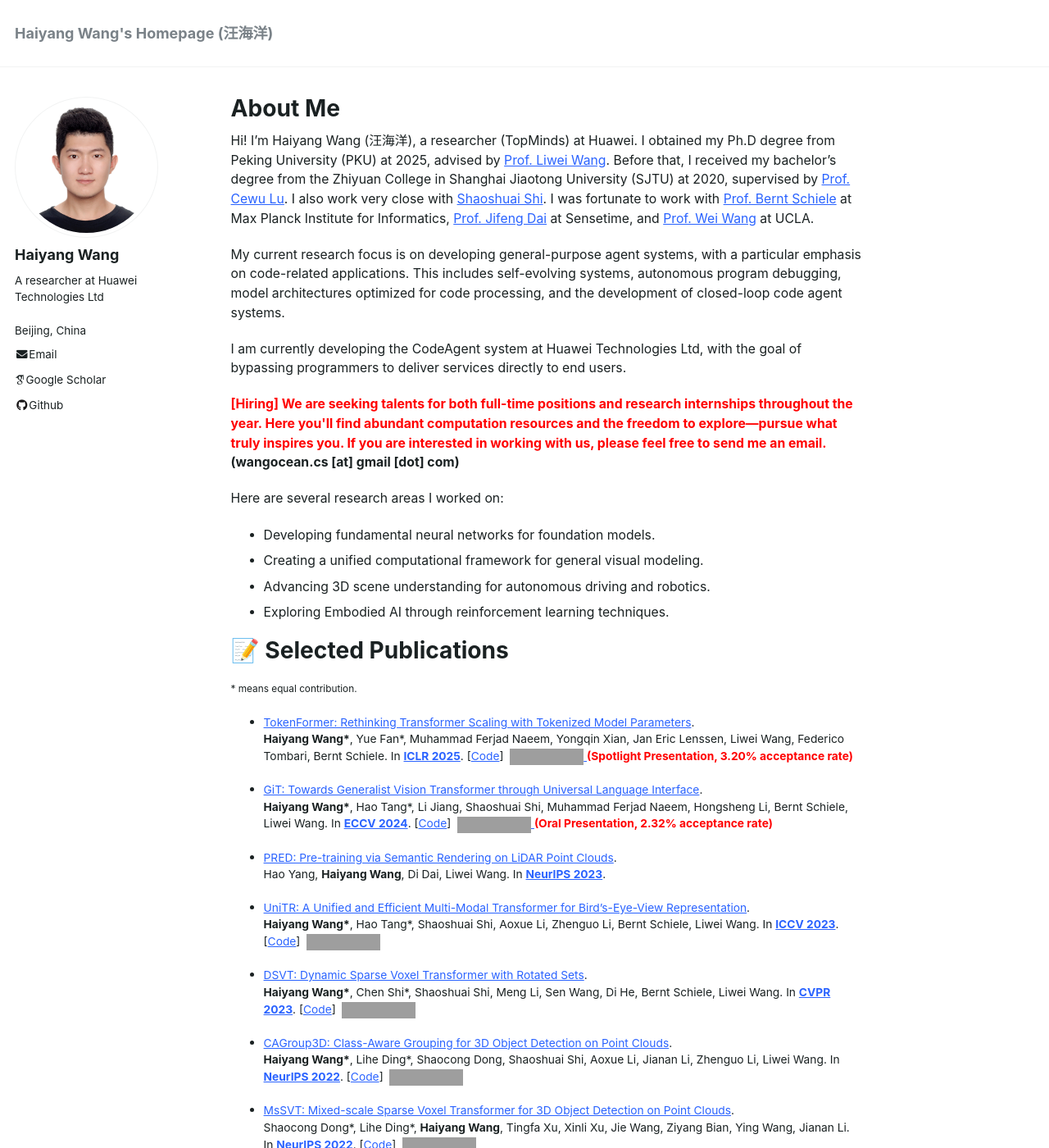
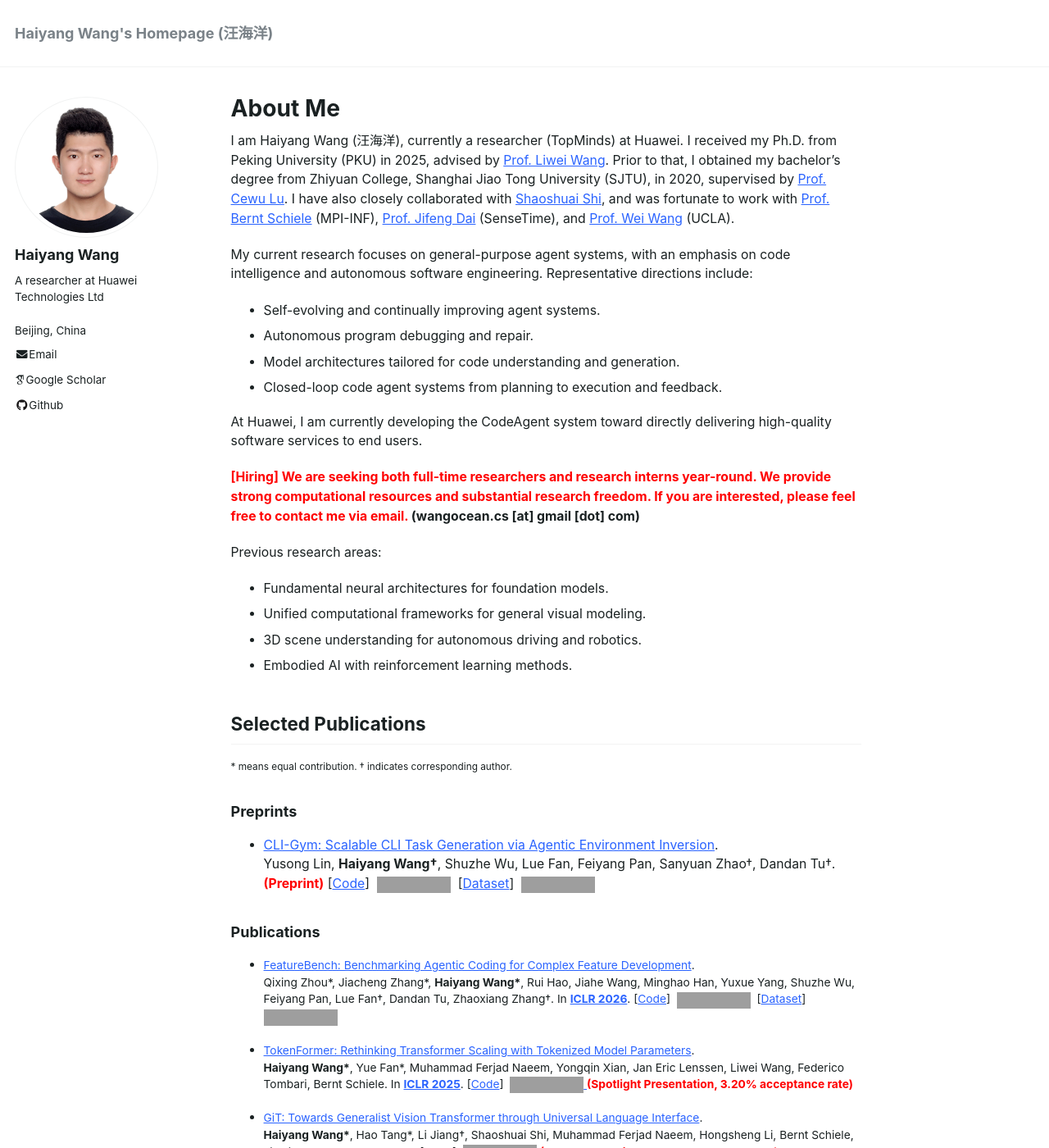
Before and after one commit to Haiyang-W/haiyang-w.github.io, a Jekyll site: the page built from _pages/about.md, in a window 1280 px wide and 1400 px high. Shown: the whole window at 82% size. Built offline with Jekyll 4.4.1, drawn with Linux system fonts in a browser that asks for light colours; some web fonts are replaced; comment, search, counter and statistics services are not loaded; some of the changed text lies outside the part shown; grey boxes are pictures that could not be loaded.

Commit message:
update FeatureBench and CLI-Gym

```diff
--- a/_pages/about.md
+++ b/_pages/about.md
@@ -8,47 +8,59 @@ redirect_from:
   - /about.html
 ---
 
-Hi! I'm Haiyang Wang (汪海洋), a researcher (TopMinds) at Huawei. I obtained my Ph.D degree from Peking University (PKU) at 2025, advised by [Prof. Liwei Wang](http://www.liweiwang-pku.com/). Before that, I received my bachelor’s degree from the Zhiyuan College in Shanghai Jiaotong University (SJTU) at 2020, supervised by [Prof. Cewu Lu](https://www.mvig.org/). I also work very close with [Shaoshuai Shi](https://shishaoshuai.com/). I was fortunate to work with [Prof. Bernt Schiele](https://scholar.google.com/citations?user=z76PBfYAAAAJ&hl=en) at Max Planck Institute for Informatics, [Prof. Jifeng Dai](https://scholar.google.com/citations?user=SH_-B_AAAAAJ&hl=en) at Sensetime, and [Prof. Wei Wang](https://scholar.google.de/citations?user=UedS9LQAAAAJ&hl=en) at UCLA.
+I am Haiyang Wang (汪海洋), currently a researcher (TopMinds) at Huawei. I received my Ph.D. from Peking University (PKU) in 2025, advised by [Prof. Liwei Wang](http://www.liweiwang-pku.com/). Prior to that, I obtained my bachelor's degree from Zhiyuan College, Shanghai Jiao Tong University (SJTU), in 2020, supervised by [Prof. Cewu Lu](https://www.mvig.org/). I have also closely collaborated with [Shaoshuai Shi](https://shishaoshuai.com/), and was fortunate to work with [Prof. Bernt Schiele](https://scholar.google.com/citations?user=z76PBfYAAAAJ&hl=en) (MPI-INF), [Prof. Jifeng Dai](https://scholar.google.com/citations?user=SH_-B_AAAAAJ&hl=en) (SenseTime), and [Prof. Wei Wang](https://scholar.google.de/citations?user=UedS9LQAAAAJ&hl=en) (UCLA).
 
-My current research focus is on developing general-purpose agent systems, with a particular emphasis on code-related applications. This includes self-evolving systems, autonomous program debugging, model architectures optimized for code processing, and the development of closed-loop code agent systems.
+My current research focuses on general-purpose agent systems, with an emphasis on code intelligence and autonomous software engineering. Representative directions include:
+* Self-evolving and continually improving agent systems.
+* Autonomous program debugging and repair.
+* Model architectures tailored for code understanding and generation.
+* Closed-loop code agent systems from planning to execution and feedback.
 
-I am currently developing the CodeAgent system at Huawei Technologies Ltd, with the goal of bypassing programmers to deliver services directly to end users.
+At Huawei, I am currently developing the CodeAgent system toward directly delivering high-quality software services to end users.
 
-**<font color="red">[Hiring] We are seeking talents for both full-time positions and research internships throughout the year. Here you'll find abundant computation resources and the freedom to explore—pursue what truly inspires you. If you are interested in working with us, please feel free to send me an email.</font> (wangocean.cs [at] gmail [dot] com)**
+**<font color="red">[Hiring] We are seeking both full-time researchers and research interns year-round. We provide strong computational resources and substantial research freedom. If you are interested, please feel free to contact me via email.</font> (wangocean.cs [at] gmail [dot] com)**
 
-Here are several research areas I worked on:
-* Developing fundamental neural networks for foundation models.
-* Creating a unified computational framework for general visual modeling.
-* Advancing 3D scene understanding for autonomous driving and robotics.
-* Exploring Embodied AI through reinforcement learning techniques.
+Previous research areas:
+* Fundamental neural architectures for foundation models.
+* Unified computational frameworks for general visual modeling.
+* 3D scene understanding for autonomous driving and robotics.
+* Embodied AI with reinforcement learning methods.
 
-📝 Selected Publications
-======
-<sub>\* means equal contribution. </sub>
+## Selected Publications
+<sub>\* means equal contribution. † indicates corresponding author.</sub>
+
+### Preprints
+* [CLI-Gym: Scalable CLI Task Generation via Agentic Environment Inversion](https://arxiv.org/pdf/2602.10999).\\
+Yusong Lin, **Haiyang Wang†**, Shuzhe Wu, Lue Fan, Feiyang Pan, Sanyuan Zhao†, Dandan Tu†. **<font color=red>(Preprint)</font>** \[[Code](https://github.com/LiberCoders/CLI-Gym)\] &nbsp;<a href="https://github.com/LiberCoders/CLI-Gym"><img alt="GitHub stars" style="vertical-align:middle" src="https://img.shields.io/github/stars/LiberCoders/CLI-Gym?style=social"></a> &nbsp;\[[Dataset](https://huggingface.co/datasets/LiberCoders/CLI-Gym)\] &nbsp;<a href="https://huggingface.co/datasets/LiberCoders/CLI-Gym"><img alt="Hugging Face downloads" style="vertical-align:middle" src="https://img.shields.io/badge/dynamic/json?url=https%3A%2F%2Fhuggingface.co%2Fapi%2Fdatasets%2FLiberCoders%2FCLI-Gym&query=%24.downloads&label=HF%20downloads&suffix=%20monthly&color=FFD21E&logo=huggingface&logoColor=000000"></a>
+
+### Publications
+
+* [FeatureBench: Benchmarking Agentic Coding for Complex Feature Development](https://arxiv.org/pdf/2602.10975).\\
+Qixing Zhou\*, Jiacheng Zhang\*, **Haiyang Wang\***, Rui Hao, Jiahe Wang, Minghao Han, Yuxue Yang, Shuzhe Wu, Feiyang Pan, Lue Fan†, Dandan Tu, Zhaoxiang Zhang†. In [**ICLR 2026**](https://iclr.cc/). \[[Code](https://github.com/LiberCoders/FeatureBench)\] &nbsp;<a href="https://github.com/LiberCoders/FeatureBench"><img alt="GitHub stars" style="vertical-align:middle" src="https://img.shields.io/github/stars/LiberCoders/FeatureBench?style=social"></a> &nbsp;\[[Dataset](https://huggingface.co/datasets/LiberCoders/FeatureBench)\] &nbsp;<a href="https://huggingface.co/datasets/LiberCoders/FeatureBench"><img alt="Hugging Face downloads" style="vertical-align:middle" src="https://img.shields.io/badge/dynamic/json?url=https%3A%2F%2Fhuggingface.co%2Fapi%2Fdatasets%2FLiberCoders%2FFeatureBench&query=%24.downloads&label=HF%20downloads&suffix=%20monthly&color=FFD21E&logo=huggingface&logoColor=000000"></a>
 
 * [TokenFormer: Rethinking Transformer Scaling with Tokenized Model Parameters](https://arxiv.org/abs/2410.23168).\\
 **Haiyang Wang\***, Yue Fan\*, Muhammad Ferjad Naeem, Yongqin Xian, Jan Eric Lenssen, Liwei Wang, Federico Tombari, Bernt Schiele. In [**ICLR 2025**](https://iclr.cc/). \[[Code](https://github.com/Haiyang-W/TokenFormer)\] &nbsp;<a href="https://github.com/Haiyang-W/TokenFormer"><img alt="GitHub stars" style="vertical-align:middle" src="https://img.shields.io/github/stars/Haiyang-W/TokenFormer?style=social"> </a> **<font color=red>(Spotlight Presentation, 3.20% acceptance rate)</font>**
 
 * [GiT: Towards Generalist Vision Transformer through Universal Language Interface](https://www.ecva.net/papers/eccv_2024/papers_ECCV/papers/04158.pdf).\\
-**Haiyang Wang\***, Hao Tang\*, Li Jiang, Shaoshuai Shi, Muhammad Ferjad Naeem, Hongsheng Li, Bernt Schiele, Liwei Wang. In [**ECCV 2024**](https://eccv.ecva.net/Conferences/2024). \[[Code](https://github.com/Haiyang-W/GiT)\] &nbsp;<a href="https://github.com/Haiyang-W/GiT"><img alt="GitHub stars" style="vertical-align:middle" src="https://img.shields.io/github/stars/Haiyang-W/GiT?style=social"> </a> **<font color=red>(Oral Presentation, 2.32% acceptance rate)</font>**
+**Haiyang Wang\***, Hao Tang\*, Li Jiang†, Shaoshuai Shi, Muhammad Ferjad Naeem, Hongsheng Li, Bernt Schiele, Liwei Wang†. In [**ECCV 2024**](https://eccv.ecva.net/Conferences/2024). \[[Code](https://github.com/Haiyang-W/GiT)\] &nbsp;<a href="https://github.com/Haiyang-W/GiT"><img alt="GitHub stars" style="vertical-align:middle" src="https://img.shields.io/github/stars/Haiyang-W/GiT?style=social"> </a> **<font color=red>(Oral Presentation, 2.32% acceptance rate)</font>**
 
 * [PRED: Pre-training via Semantic Rendering on LiDAR Point Clouds](https://proceedings.neurips.cc/paper_files/paper/2023/file/903f778fe1341e5351b5b63e0e6b197f-Paper-Conference.pdf).\\
 Hao Yang, **Haiyang Wang**, Di Dai, Liwei Wang. In [**NeurIPS 2023**](https://neurips.cc/Conferences/2023).
 
 * [UniTR: A Unified and Efficient Multi-Modal Transformer for Bird's-Eye-View Representation](https://openaccess.thecvf.com/content/ICCV2023/papers/Wang_UniTR_A_Unified_and_Efficient_Multi-Modal_Transformer_for_Birds-Eye-View_Representation_ICCV_2023_paper.pdf).\\
-**Haiyang Wang\***, Hao Tang\*, Shaoshuai Shi, Aoxue Li, Zhenguo Li, Bernt Schiele, Liwei Wang. In [**ICCV 2023**](https://iccv2023.thecvf.com/). \[[Code](https://github.com/Haiyang-W/UniTR)\] &nbsp;<a href="https://github.com/Haiyang-W/UniTR"><img alt="GitHub stars" style="vertical-align:middle" src="https://img.shields.io/github/stars/Haiyang-W/UniTR?style=social"> </a>
+**Haiyang Wang\***, Hao Tang\*, Shaoshuai Shi†, Aoxue Li, Zhenguo Li, Bernt Schiele, Liwei Wang†. In [**ICCV 2023**](https://iccv2023.thecvf.com/). \[[Code](https://github.com/Haiyang-W/UniTR)\] &nbsp;<a href="https://github.com/Haiyang-W/UniTR"><img alt="GitHub stars" style="vertical-align:middle" src="https://img.shields.io/github/stars/Haiyang-W/UniTR?style=social"> </a>
 
 * [DSVT: Dynamic Sparse Voxel Transformer with Rotated Sets](https://openaccess.thecvf.com/content/CVPR2023/papers/Wang_DSVT_Dynamic_Sparse_Voxel_Transformer_With_Rotated_Sets_CVPR_2023_paper.pdf).\\
-**Haiyang Wang\***, Chen Shi\*, Shaoshuai Shi, Meng Li, Sen Wang, Di He, Bernt Schiele, Liwei Wang. In [**CVPR 2023**](https://cvpr.thecvf.com/Conferences/2023). \[[Code](https://github.com/Haiyang-W/DSVT)\] &nbsp;<a href="https://github.com/Haiyang-W/DSVT"><img alt="GitHub stars" style="vertical-align:middle" src="https://img.shields.io/github/stars/Haiyang-W/DSVT?style=social"> </a>
+**Haiyang Wang\***, Chen Shi\*, Shaoshuai Shi†, Meng Li, Sen Wang, Di He, Bernt Schiele, Liwei Wang†. In [**CVPR 2023**](https://cvpr.thecvf.com/Conferences/2023). \[[Code](https://github.com/Haiyang-W/DSVT)\] &nbsp;<a href="https://github.com/Haiyang-W/DSVT"><img alt="GitHub stars" style="vertical-align:middle" src="https://img.shields.io/github/stars/Haiyang-W/DSVT?style=social"> </a>
 
 * [CAGroup3D: Class-Aware Grouping for 3D Object Detection on Point Clouds](https://proceedings.neurips.cc/paper_files/paper/2022/file/c1aaf7c3f306fe94f77236dc0756d771-Paper-Conference.pdf).\\
-**Haiyang Wang\***, Lihe Ding\*, Shaocong Dong, Shaoshuai Shi, Aoxue Li,  Jianan Li,  Zhenguo Li, Liwei Wang. In [**NeurIPS 2022**](https://neurips.cc/Conferences/2022). \[[Code](https://github.com/Haiyang-W/CAGroup3D)\] &nbsp;<a href="https://github.com/Haiyang-W/CAGroup3D"><img alt="GitHub stars" style="vertical-align:middle" src="https://img.shields.io/github/stars/Haiyang-W/CAGroup3D?style=social"> </a>
+**Haiyang Wang\***, Lihe Ding\*, Shaocong Dong, Shaoshuai Shi†, Aoxue Li,  Jianan Li,  Zhenguo Li, Liwei Wang†. In [**NeurIPS 2022**](https://neurips.cc/Conferences/2022). \[[Code](https://github.com/Haiyang-W/CAGroup3D)\] &nbsp;<a href="https://github.com/Haiyang-W/CAGroup3D"><img alt="GitHub stars" style="vertical-align:middle" src="https://img.shields.io/github/stars/Haiyang-W/CAGroup3D?style=social"> </a>
 
 * [MsSVT: Mixed-scale Sparse Voxel Transformer for 3D Object Detection on Point Clouds](https://proceedings.neurips.cc/paper_files/paper/2022/file/4bad7c27534efca029ca0d366c47c0e3-Paper-Conference.pdf).\\
 Shaocong Dong\*, Lihe Ding\*, **Haiyang Wang**, Tingfa Xu, Xinli Xu, Jie Wang, Ziyang Bian, Ying Wang, Jianan Li. In [**NeurIPS 2022**](https://neurips.cc/Conferences/2022). \[[Code](https://github.com/dscdyc/MsSVT)\] &nbsp;<a href="https://github.com/dscdyc/MsSVT"><img alt="GitHub stars" style="vertical-align:middle" src="https://img.shields.io/github/stars/dscdyc/MsSVT?style=social"> </a>
 
 * [RBGNet: Ray-based grouping for 3d object detection](https://openaccess.thecvf.com/content/CVPR2022/papers/Wang_RBGNet_Ray-Based_Grouping_for_3D_Object_Detection_CVPR_2022_paper.pdf).\\
-**Haiyang Wang**, Shaoshuai Shi, Ze Yang, Rongyao Fang, Qi Qian, Hongsheng Li, Bernt Schiele, Liwei Wang. In [**CVPR 2022**](https://cvpr2022.thecvf.com/). \[[Code](https://github.com/Haiyang-W/RBGNet)\]  &nbsp;<a href="https://github.com/Haiyang-W/RBGNet"><img alt="GitHub stars" style="vertical-align:middle" src="https://img.shields.io/github/stars/Haiyang-W/RBGNet?style=social"> </a>
+**Haiyang Wang**, Shaoshuai Shi†, Ze Yang, Rongyao Fang, Qi Qian, Hongsheng Li, Bernt Schiele, Liwei Wang†. In [**CVPR 2022**](https://cvpr2022.thecvf.com/). \[[Code](https://github.com/Haiyang-W/RBGNet)\]  &nbsp;<a href="https://github.com/Haiyang-W/RBGNet"><img alt="GitHub stars" style="vertical-align:middle" src="https://img.shields.io/github/stars/Haiyang-W/RBGNet?style=social"> </a>
 
 * [Non-convex Distributionally Robust Optimization:Non-asymptotic Analysis](https://proceedings.neurips.cc/paper/2021/file/164bf317ea19ccfd9e97853edc2389f4-Supplemental.pdf).\\
 Jikai Jin\*, Bohang Zhang\*, **Haiyang Wang**, Liwei Wang. In [**NeurIPS 2021**](https://neurips.cc/Conferences/2021).
@@ -56,21 +68,18 @@ Jikai Jin\*, Bohang Zhang\*, **Haiyang Wang**, Liwei Wang. In [**NeurIPS 2021**]
 * [Explicit shape encoding for real-time instance segmentation](https://openaccess.thecvf.com/content_ICCV_2019/papers/Xu_Explicit_Shape_Encoding_for_Real-Time_Instance_Segmentation_ICCV_2019_paper.pdf).\\
 Wenqiang Xu\*, **Haiyang Wang\***, Fubo Qi, Cewu Lu. In [**ICCV 2019**](https://iccv2019.thecvf.com/). \[[Code](https://github.com/WenqiangX/ese_seg)\] &nbsp;<a href="https://github.com/WenqiangX/ese_seg"><img alt="GitHub stars" style="vertical-align:middle" src="https://img.shields.io/github/stars/WenqiangX/ese_seg?style=social"> </a>
 
-🎖 Selected Awards
-======
+## Selected Awards
 * **National Scholarship (博士国家奖学金)**, 2022-2023. Awarded annually to top 1 student in all grades of Center for Data Science, Peking University.
 * **National Scholarship (博士国家奖学金)**, 2021-2022. Awarded annually to top 1 student in all grades of Center for Data Science, Peking University.
 * **Excellent Student at Shanghai Jiaotong University**, 2020.  Top 5% of graduated students.
 
-📝 Experiences
-======
+## Experiences
 * Visiting Student at [MPI-INF D2](https://www.mpi-inf.mpg.de/departments/computer-vision-and-machine-learning). Advisor: [Bernt Schiele](https://scholar.google.com/citations?user=z76PBfYAAAAJ&hl=en&oi=ao) (2023.12 - 2024.12)
 * Internship at [SenseTime](https://www.sensetime.com/en). Advisor: [Jifeng Dai](https://scholar.google.com/citations?user=SH_-B_AAAAAJ&hl=en&oi=ao) and [Wenguan Wang](https://scholar.google.com/citations?user=CqAQQkgAAAAJ&hl=zh-CN) (2020.07 - 2021.07)
 * Visiting Student at [ScAi-UCLA](https://scai.cs.ucla.edu/). Advisor: [Wei Wang](https://scholar.google.de/citations?user=UedS9LQAAAAJ&hl=en) (2019.09 - 2020.04)
 * Undergraduate at [MVIG-SJTU](https://www.mvig.org/). Advisor: [Cewu Lu](https://scholar.google.com/citations?user=QZVQEWAAAAAJ&hl=en) (2018.02 - 2019.05)
 
-💬 Invited Talks
-======
+## Invited Talks
 * TokenFormer: Rethinking Transformer Scaling with Tokenized Model Parameters.
   * 2024.10. Hosted by [BAAI(智源)](https://event.baai.ac.cn). [[Video](https://event.baai.ac.cn/activities/858)]
   * 2024.11. Hosted by [Huawei Noah's Ark Lab](https://noahlab.com.hk/#/home).
@@ -85,6 +94,5 @@ Wenqiang Xu\*, **Haiyang Wang\***, Fubo Qi, Cewu Lu. In [**ICCV 2019**](https://
   * 2023.11. Hosted by [自动驾驶之心](https://www.zdjszx.com/).
   * 2023.6. Hosted by [Huawei Noah's Ark Lab](https://noahlab.com.hk/#/home).
 
-🏫 Academic Services
-======
-* Reviewer for NeurIPS’21, CVPR’22, ECCV’22, ICML’22, NeurIPS’22, CVPR’23, ICML’23, ICCV’23, NeurIPS’23, IROS’23, CVPR'24, ICML'24, NeurIPS’24 (**<font color=red>Top Reviewer</font>**), ICLR'25
+## Academic Services
+* Reviewer for NeurIPS’21, CVPR’22, ECCV’22, ICML’22, NeurIPS’22, CVPR’23, ICML’23, ICCV’23, NeurIPS’23, IROS’23, CVPR'24, ICML'24, NeurIPS’24 (**<font color=red>Top Reviewer</font>**), ICLR'25, ICLR'26
```
